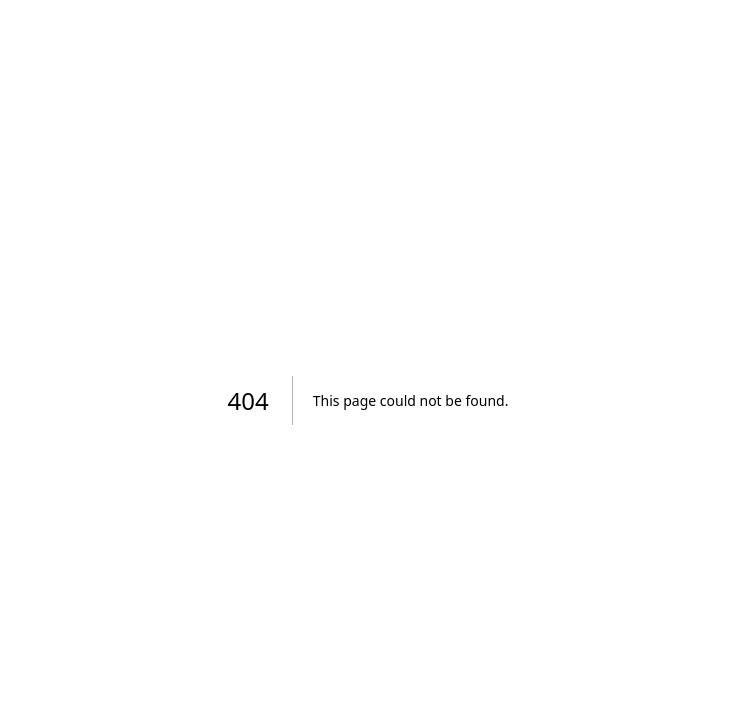
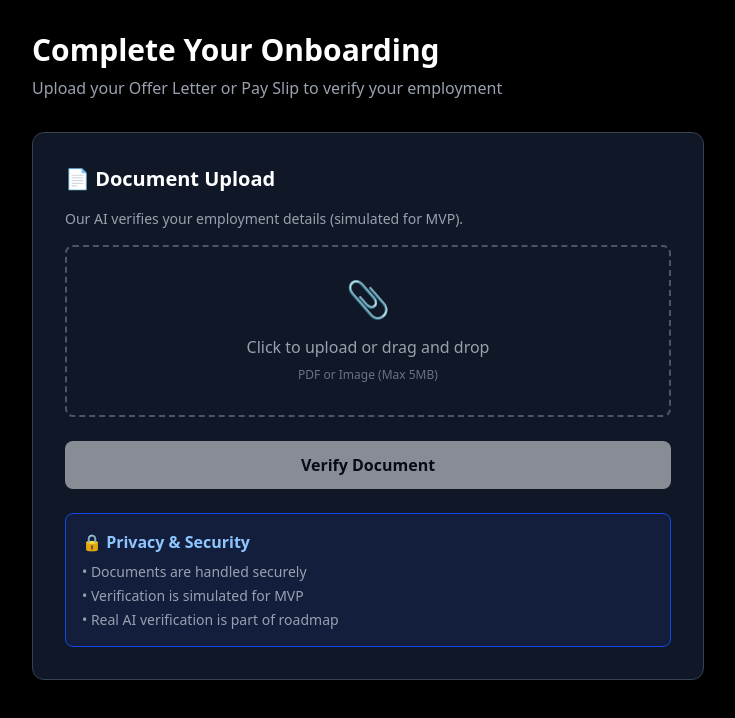
Before and after one commit to Coderrr-beep/Salary-access-MVP, a Next.js app: page /onboarding in a window 1280 px wide. Before the commit this address had no page. Shown: the top 718 px of the page, without its empty margins (272-1007 px from the left). Built offline with nearby package versions, Linux system fonts and the light colour scheme; no server answers; the database is empty; sample sign-in values are in the browser's storage.

Commit message:
onboarding page setup

```diff
--- /dev/null
+++ b/app/onboarding/page.js
@@ -0,0 +1,198 @@
+"use client";
+
+import { useState, useEffect } from "react";
+import { auth, db } from "@/lib/firebase";
+import { doc, getDoc, updateDoc } from "firebase/firestore";
+import { useRouter } from "next/navigation";
+
+export default function OnboardingPage() {
+  const [user, setUser] = useState(null);
+  const [status, setStatus] = useState("");
+  const [file, setFile] = useState(null);
+  const [uploading, setUploading] = useState(false);
+  const router = useRouter();
+
+  /* ---------------- AUTH CHECK ---------------- */
+
+  useEffect(() => {
+    const unsub = auth.onAuthStateChanged(async (u) => {
+      if (!u) {
+        router.push("/login");
+        return;
+      }
+
+      setUser(u);
+
+      // Skip onboarding if already verified
+      const snap = await getDoc(doc(db, "users", u.uid));
+      if (snap.exists() && snap.data().documentVerified) {
+        router.push("/employee");
+      }
+    });
+
+    return () => unsub();
+  }, []);
+
+  /* ---------------- FILE VALIDATION ---------------- */
+
+  const handleFileChange = (e) => {
+    const selectedFile = e.target.files[0];
+
+    if (!selectedFile) return;
+
+    if (
+      selectedFile.type !== "application/pdf" &&
+      !selectedFile.type.startsWith("image/")
+    ) {
+      setStatus("❌ Please upload a PDF or image file");
+      return;
+    }
+
+    if (selectedFile.size > 5 * 1024 * 1024) {
+      setStatus("❌ File size must be less than 5MB");
+      return;
+    }
+
+    setFile(selectedFile);
+    setStatus("");
+  };
+
+  /* ---------------- MOCK VERIFICATION (FREE) ---------------- */
+
+  const handleUpload = async () => {
+    if (!file || !user) {
+      setStatus("❌ Please select a file");
+      return;
+    }
+
+    setUploading(true);
+    setStatus("🔍 Verifying document with AI...");
+
+    try {
+      // ⏳ Simulate AI processing delay
+      await new Promise((res) => setTimeout(res, 1500));
+
+      // ✅ Mock extracted values
+      const extractedSalary = 30000;
+      const extractedEmployer = "Kanper Startup";
+
+      setStatus(
+        `✅ Document verified! Extracted: Salary ₹${extractedSalary}, Employer: ${extractedEmployer}`
+      );
+
+      // ✅ Update Firestore (FREE)
+      await updateDoc(doc(db, "users", user.uid), {
+        documentVerified: true,
+        documentVerifiedAt: new Date(),
+        monthlySalary: extractedSalary,
+        employerName: extractedEmployer,
+        daysWorked: 0,
+      });
+
+      // ➡️ Redirect to employee dashboard
+      setTimeout(() => {
+        router.push("/employee");
+      }, 1500);
+    } catch (err) {
+      console.error(err);
+      setStatus("❌ Verification failed. Please try again.");
+    } finally {
+      setUploading(false);
+    }
+  };
+
+  /* ---------------- UI ---------------- */
+
+  return (
+    <main className="min-h-screen bg-black text-white p-8">
+      <div className="max-w-2xl mx-auto">
+        <div className="mb-8">
+          <h1 className="text-3xl font-bold mb-2">
+            Complete Your Onboarding
+          </h1>
+          <p className="text-gray-400">
+            Upload your Offer Letter or Pay Slip to verify your employment
+          </p>
+        </div>
+
+        <div className="bg-gray-900 border border-gray-700 rounded-xl p-8 space-y-6">
+          <div>
+            <h2 className="text-xl font-semibold mb-4">
+              📄 Document Upload
+            </h2>
+            <p className="text-sm text-gray-400 mb-4">
+              Our AI verifies your employment details (simulated for MVP).
+            </p>
+
+            <div className="border-2 border-dashed border-gray-600 rounded-lg p-8 text-center">
+              <input
+                type="file"
+                id="file-upload"
+                accept=".pdf,image/*"
+                onChange={handleFileChange}
+                className="hidden"
+              />
+              <label
+                htmlFor="file-upload"
+                className="cursor-pointer block"
+              >
+                {file ? (
+                  <div>
+                    <p className="text-green-400 mb-2">✓ File selected</p>
+                    <p className="text-sm text-gray-400">{file.name}</p>
+                    <p className="text-xs text-gray-500 mt-2">
+                      {(file.size / 1024).toFixed(2)} KB
+                    </p>
+                  </div>
+                ) : (
+                  <div>
+                    <p className="text-4xl mb-4">📎</p>
+                    <p className="text-gray-400 mb-2">
+                      Click to upload or drag and drop
+                    </p>
+                    <p className="text-xs text-gray-500">
+                      PDF or Image (Max 5MB)
+                    </p>
+                  </div>
+                )}
+              </label>
+            </div>
+          </div>
+
+          {status && (
+            <div
+              className={`p-4 rounded-lg ${
+                status.startsWith("✅")
+                  ? "bg-green-900/30 border border-green-700"
+                  : status.startsWith("🔍")
+                  ? "bg-blue-900/30 border border-blue-700"
+                  : "bg-red-900/30 border border-red-700"
+              }`}
+            >
+              <p className="text-sm">{status}</p>
+            </div>
+          )}
+
+          <button
+            onClick={handleUpload}
+            disabled={!file || uploading}
+            className="w-full bg-white text-black py-3 rounded-lg font-semibold hover:bg-gray-200 disabled:opacity-50 disabled:cursor-not-allowed"
+          >
+            {uploading ? "Processing..." : "Verify Document"}
+          </button>
+
+          <div className="bg-blue-900/20 border border-blue-700 rounded-lg p-4">
+            <h3 className="font-semibold mb-2 text-blue-300">
+              🔒 Privacy & Security
+            </h3>
+            <ul className="text-sm text-gray-400 space-y-1">
+              <li>• Documents are handled securely</li>
+              <li>• Verification is simulated for MVP</li>
+              <li>• Real AI verification is part of roadmap</li>
+            </ul>
+          </div>
+        </div>
+      </div>
+    </main>
+  );
+}
```
